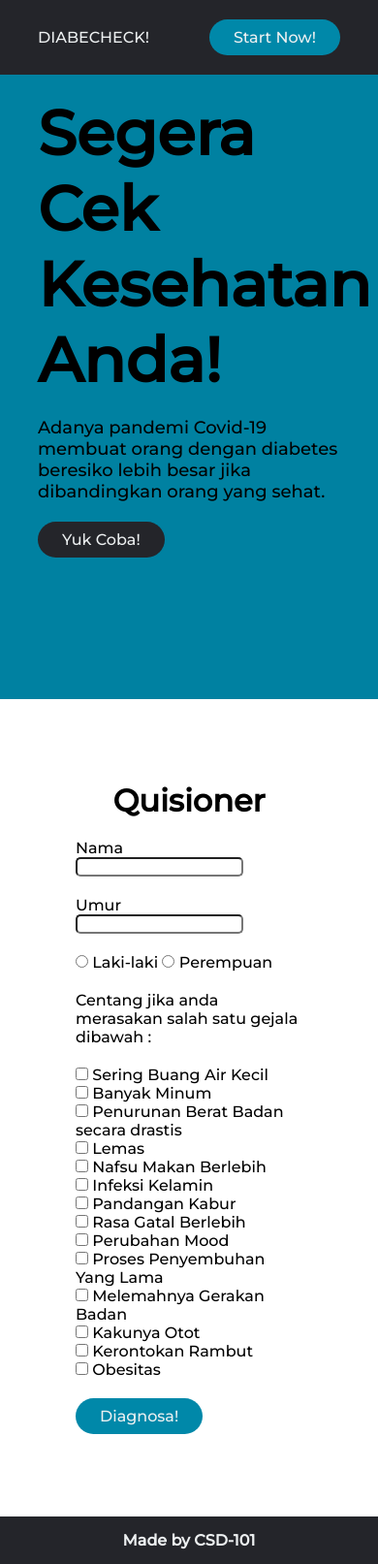
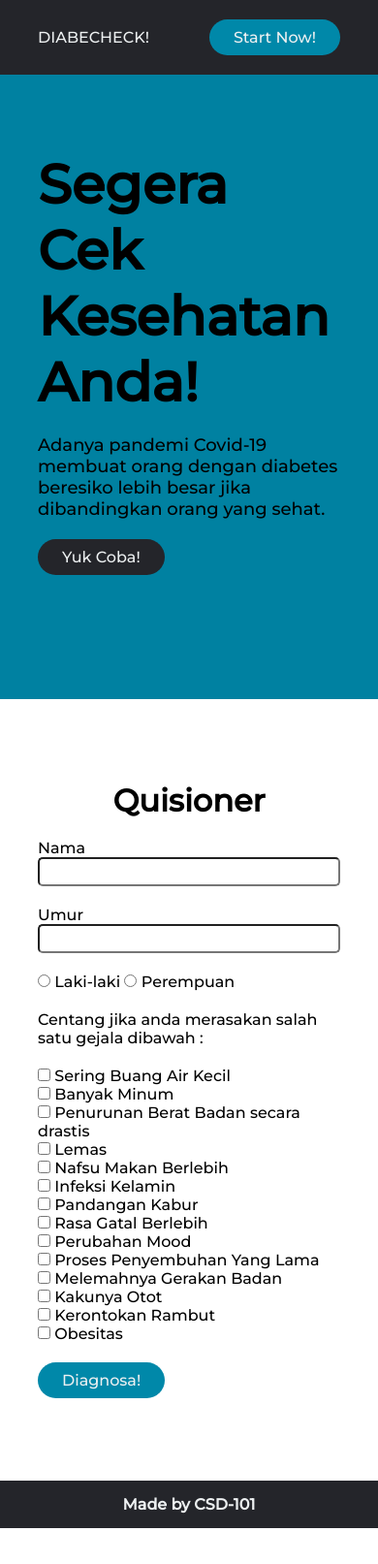
Before and after one commit to fahmi-nugroho/Proyek-Capstone-CSD-101, a Flask app: page / in a window 390 px wide. Shown: the whole page at 97% size. After the commit the page ends 1576 px from the top, so only its background shows below. Run offline with Flask 2, Linux system fonts and the light colour scheme; parts of the project's set-up code (start-up, migrations or seed data) failed here and were passed over.

Commit message:
update responsive css

```diff
--- a/static/styles/style.css
+++ b/static/styles/style.css
@@ -103,6 +103,7 @@ button:hover {
 .hero .hero-heading {
   padding-top: 15%;
   padding-left: 10%;
+  padding-right: 10%;
   width: 50%;
 }
 
@@ -110,6 +111,14 @@ button:hover {
   padding: 20px 20%;
   margin-top: 60px;
   margin-bottom: 60px;
+}
+
+#nama,
+#umur {
+  width: 100%;
+  height: 30px;
+  padding-left: 5px;
+  padding-right: 5px;
 }
 
 .question h1 {
@@ -169,8 +178,21 @@ footer {
     display: none;
   }
 
+  .hero h1 {
+    font-size: 56px;
+  }
+
+  .hero p {
+    font-size: 14;
+  }
+
+  .question {
+    padding-left: 10%;
+    padding-right: 10%;
+  }
+
   .hero .hero-heading {
-    padding-top: 25%;
+    padding-top: 40%;
   }
 }
 
```
